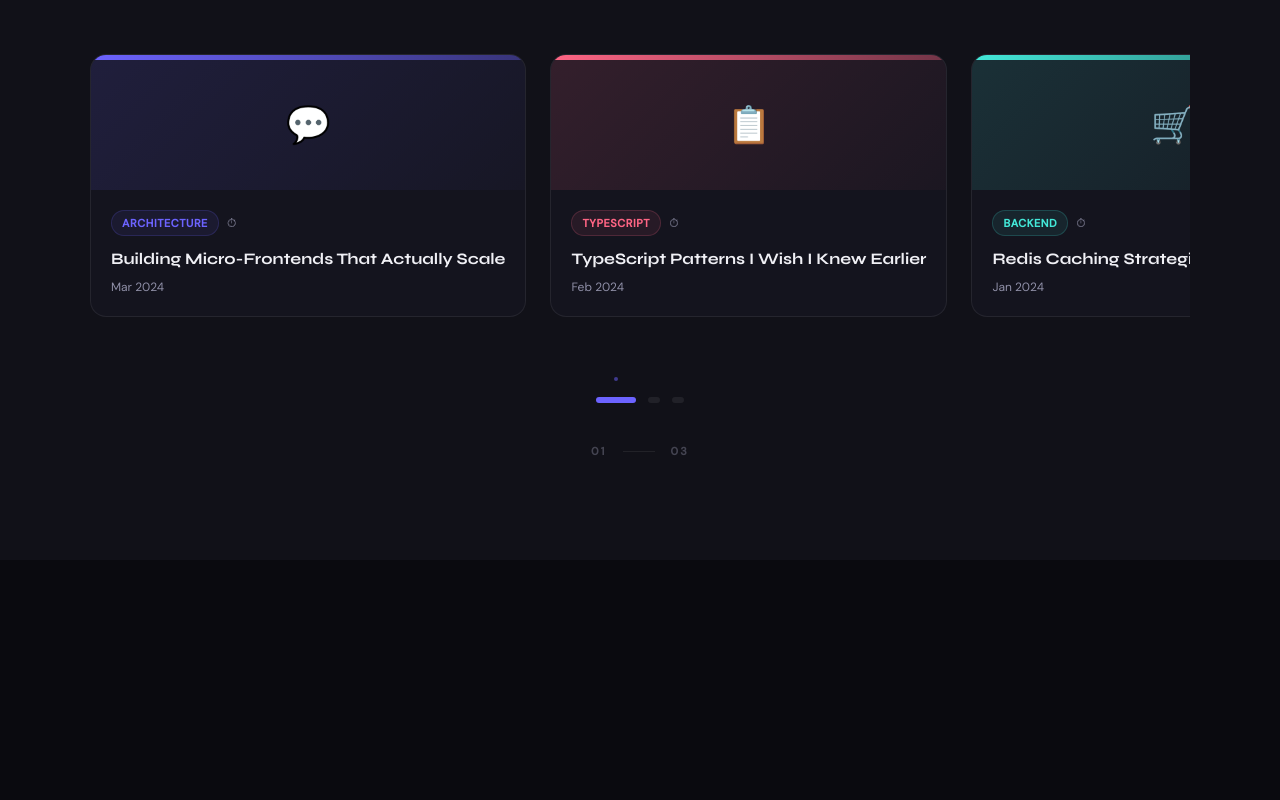
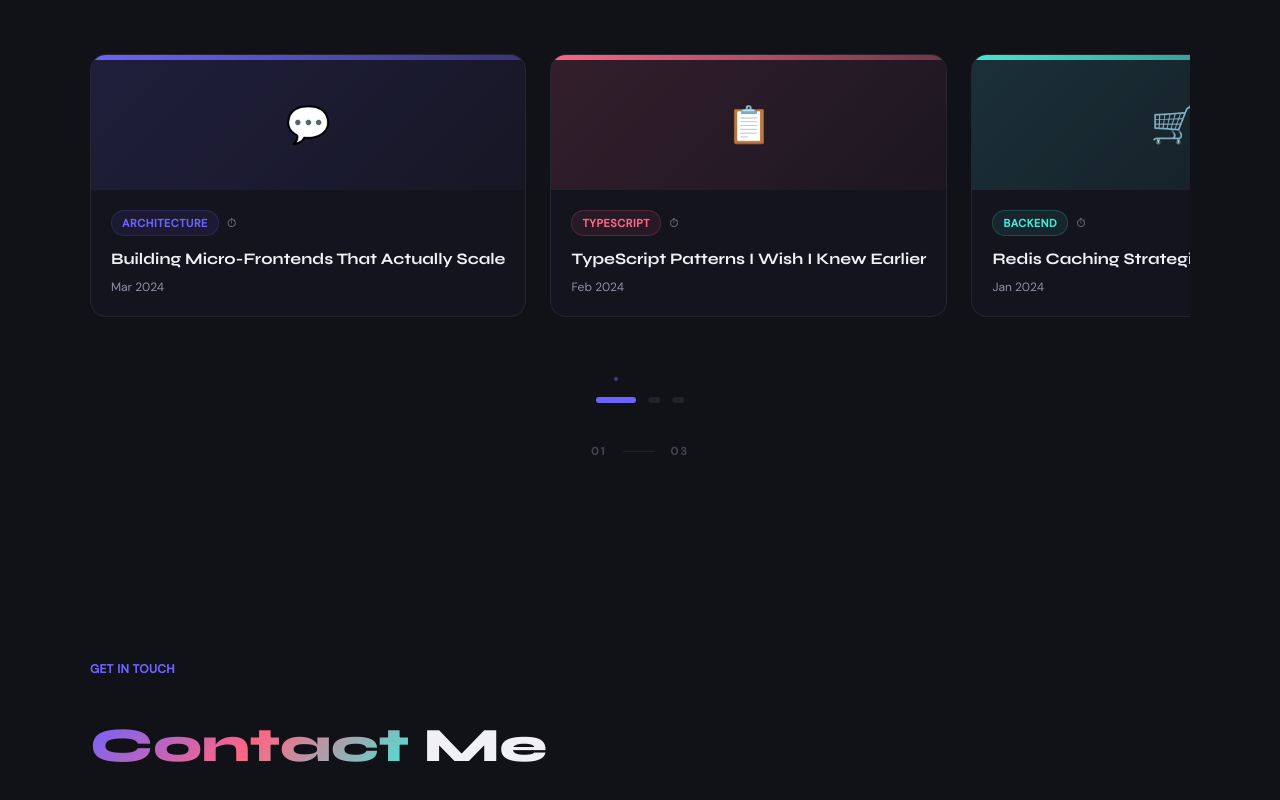
Before and after one commit to Jisap/vite-devportfolio, a React (Vite) app: page / in a window 1280 px wide. Shown: the part 6906-7706 px from the top of the page. Before the commit the page ends 7466 px from the top, so only its background shows below. Built offline with nearby package versions, Linux system fonts and the light colour scheme.

Commit message:
feat: implement App layout with theme switching and add Contact section component

```diff
--- a/src/App.jsx
+++ b/src/App.jsx
@@ -8,6 +8,7 @@ import Experience from './sections/Experience';
 import Education from './sections/Education';
 import Achievements from './sections/Achievements';
 import Blog from './sections/Blog';
+import Contact from './sections/Contact';
 
 function App() {
 
@@ -35,6 +36,7 @@ function App() {
       <Education />
       <Achievements />
       <Blog />
+      <Contact />
     </>
   )
 }
--- /dev/null
+++ b/src/sections/Contact.jsx
@@ -0,0 +1,24 @@
+import { SectionHeader } from '../components/SectionHeader'
+import useInView from '../hooks/useInView'
+
+
+
+const Contact = () => {
+
+  const { ref, inView } = useInView();
+
+
+  return (
+    <section ref={ref} className="py-25 px-[5%] bg-bg2">
+      <div className="max-w-275 mx-auto">
+        <SectionHeader
+          label="Get in touch"
+          title="Contact Me"
+          inView={inView}
+        />
+      </div>
+    </section>
+  )
+}
+
+export default Contact
```
